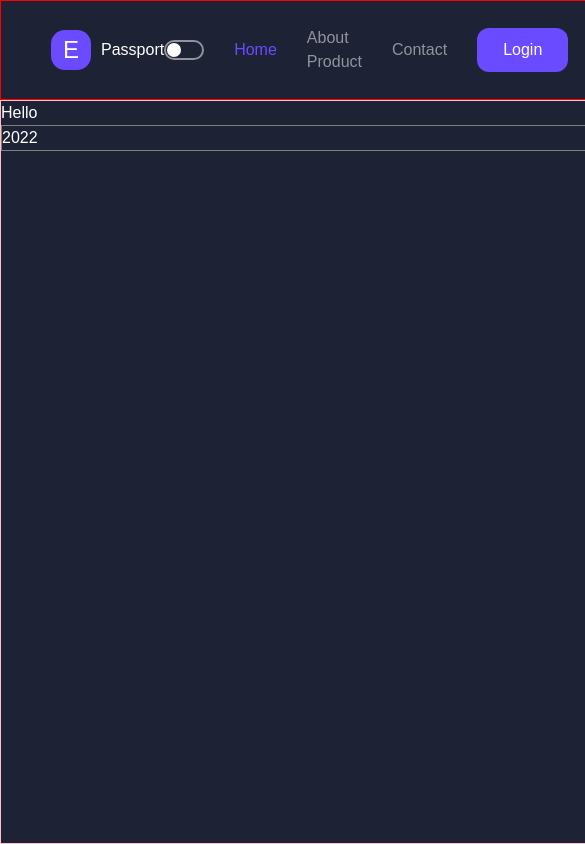
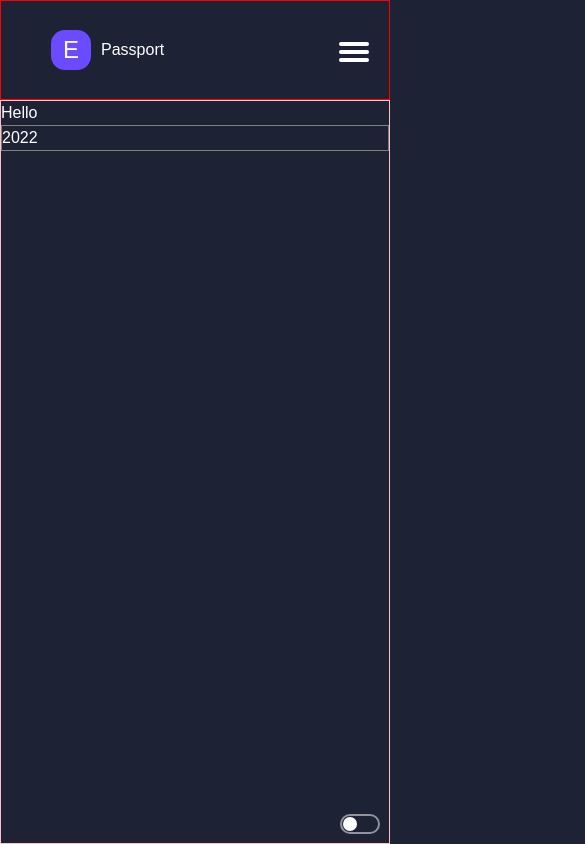
Before and after one commit to naHDop-tech/e-passport, a React app in the folder client/: page / in a window 390 px wide. Shown: the top 844 px of the page, 585 px wide, since content can reach past the window. Built offline with nearby package versions, Linux system fonts and the light colour scheme.

Commit message:
feat: add hamburger menu button

```diff
--- a/client/src/App.tsx
+++ b/client/src/App.tsx
@@ -4,6 +4,10 @@ import './style.css'
 import { Login } from './components/Login'
 import { withLayout } from './components/HOC/WithLayout'
 import { useUserInfo } from './hooks/useUserInfo'
+import { withTheme } from './components/HOC/WithTheme'
+import { ThemeToggle as TT } from './components/ThemeToggle'
+
+const ThemeToggle = withTheme(TT)
 
 export function App(): JSX.Element {
   const userInfo = useUserInfo()
@@ -17,6 +21,9 @@ export function App(): JSX.Element {
           <Route path='/login' element={<Login />}/>
         </Routes>
       </MainLayoutWrapper>
+      <div style={{ position: 'absolute', bottom: '10px', right: '10px' }}>
+        <ThemeToggle />
+      </div>
     </RouterProvider>
   )
 }
--- a/client/src/components/Header/components/BaseHeader/BaseHeader.tsx
+++ b/client/src/components/Header/components/BaseHeader/BaseHeader.tsx
@@ -1,12 +1,10 @@
-import { useMemo } from 'react'
+import { useMemo, useState } from 'react'
 import { useRecoilState, useRecoilValue } from 'recoil';
 import { useNavigate } from 'react-router-dom'
 
 import { EIcon } from '../../../EIcon'
-import { withTheme } from '../../../HOC/WithTheme'
 import { Button } from '../../../Button'
 import { MenuItem } from '../../../Header/components/MenuItem'
-import { ThemeToggle as TT } from '../../../ThemeToggle'
 import { activeItemId, } from '../../../../store/header/atoms'
 import { headerItemsStateSelector } from '../../../../store/header/selector'
 import { Item } from '../../../../store/header/types'
@@ -14,16 +12,18 @@ import { Item } from '../../../../store/header/types'
 import s from './BaseHeaderStyle.module.css'
 const styles = s as unknown as IEIconStyle
 
-const ThemeToggle = withTheme(TT)
-
 interface IEIconStyle {
   FlexBox: string
   LeftContent: string
   LeftText: string
-  RightContent: string
+  InlineMenu: string
+  HamburgerMenu: string
+  MenuToggle: string
+  MenuButton: string
 }
 
 export function BaseHeader() {
+  const [isCheckboxActive, setIsCheckboxActive] = useState(false)
   const [_, setActiveItem] = useRecoilState(activeItemId)
   const { items, itemId } = useRecoilValue(headerItemsStateSelector)
   const navigateTo = useNavigate()
@@ -57,9 +57,14 @@ export function BaseHeader() {
         <EIcon />
         <div className={styles.LeftText}>Passport</div>
       </div>
-      <div className={styles.RightContent}>
-        <ThemeToggle />
-        {menu}
+      <div>
+        <div className={styles.InlineMenu}>
+          {menu}
+        </div>
+        <div onClick={() => setIsCheckboxActive(prev => !prev)} className={styles.HamburgerMenu}>
+          <input className={styles.MenuToggle} type="checkbox" checked={isCheckboxActive} />
+          <div className={styles.MenuButton}></div>
+        </div>
       </div>
     </div>
   )
--- a/client/src/components/Header/components/BaseHeader/BaseHeaderStyle.module.css
+++ b/client/src/components/Header/components/BaseHeader/BaseHeaderStyle.module.css
@@ -18,8 +18,73 @@
   margin-left: 10px;
 }
 
-.RightContent {
-  display: flex;
+.HamburgerMenu {
+  display: block;
+  cursor: pointer;
+}
+
+.InlineMenu {
+  display: none;
   align-items: center;
   gap: 30px;
 }
+
+.MenuToggle {
+  display: none;
+}
+
+.MenuButton,
+.MenuButton::before,
+.MenuButton::after {
+  display: block;
+  background-color: var(--color-text);
+  position: absolute;
+  height: 4px;
+  width: 30px;
+  transition: transform 400ms cubic-bezier(0.23, 1, 0.32, 1);
+  border-radius: 2px;
+}
+
+.MenuButton::before {
+  content: '';
+  margin-top: -8px;
+}
+
+.MenuButton::after {
+  content: '';
+  margin-top: 8px;
+}
+
+.MenuToggle:checked + .MenuButton::before {
+  margin-top: 0px;
+  transform: rotate(405deg);
+}
+
+.MenuToggle:checked + .MenuButton {
+  background: rgba(255, 255, 255, 0);
+}
+
+.MenuToggle:checked + .MenuButton::after {
+  margin-top: 0px;
+  transform: rotate(-405deg);
+}
+
+@media (min-width: 500px) {
+  .HamburgerMenu {
+    display: none;
+  }
+
+  .InlineMenu {
+    display: flex;
+  }
+}
+
+@media (min-width: 700px) {
+  .HamburgerMenu {
+    display: none;
+  }
+
+  .InlineMenu {
+    display: flex;
+  }
+}
```
